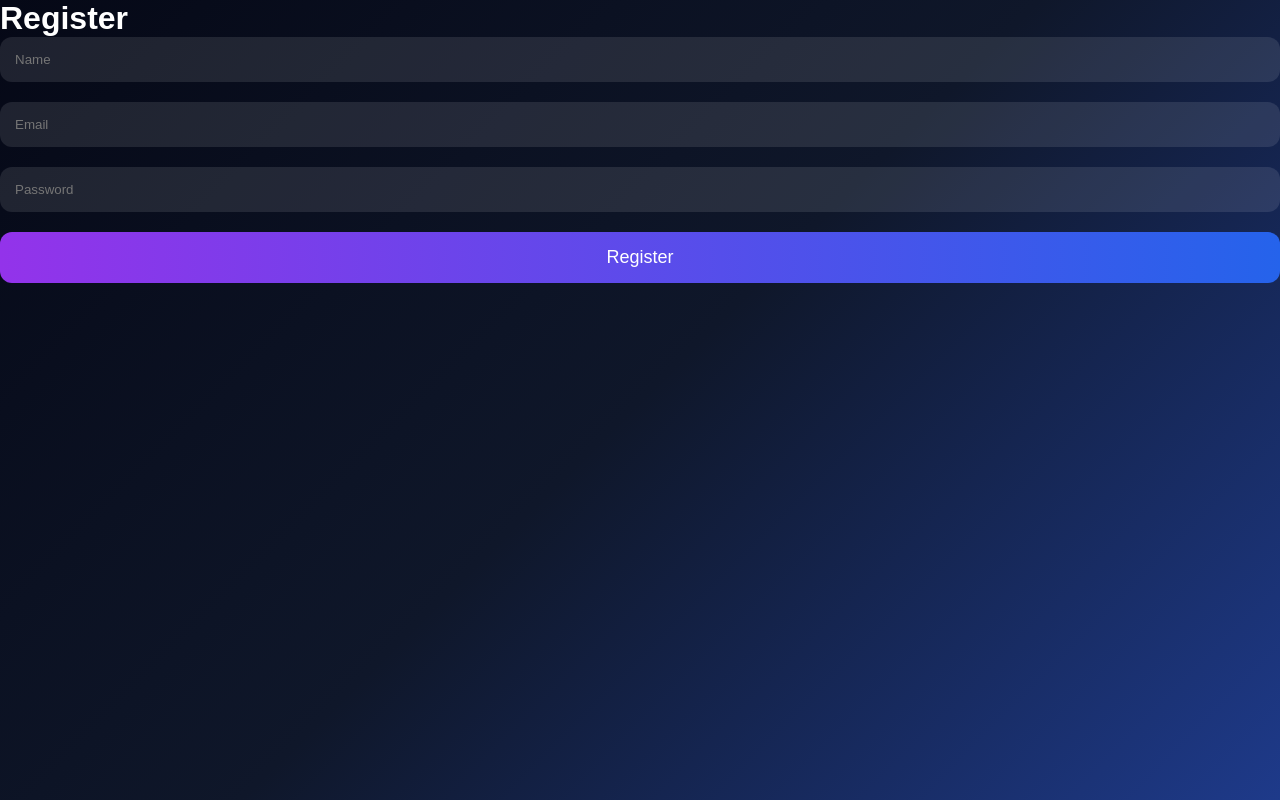
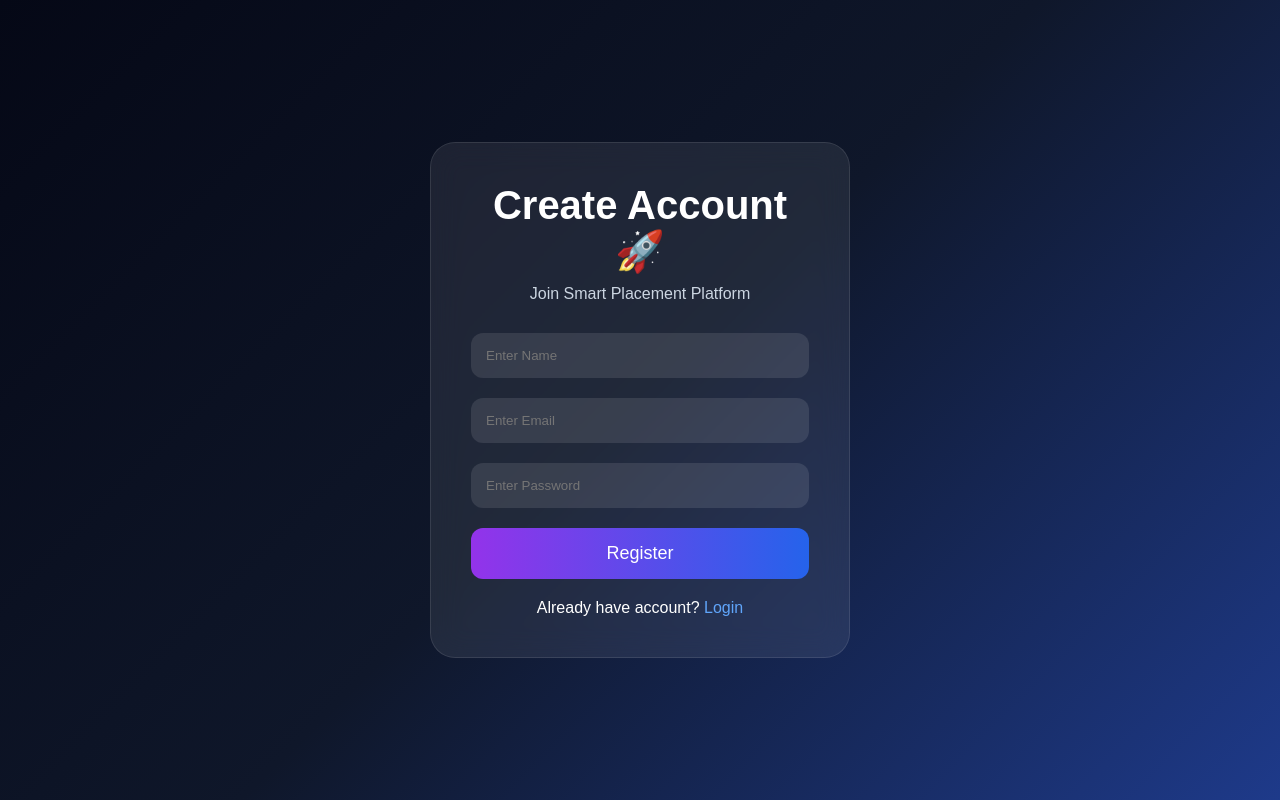
Before and after one commit to riteshml0211-cpu/smart-placement-platform, a Flask app: page /register in a window 1280 px wide. Run offline with Flask 3, Linux system fonts and the light colour scheme.

Commit message:
Update register.html

```diff
--- a/templates/register.html
+++ b/templates/register.html
@@ -2,25 +2,58 @@
 <html>
 <head>
     <title>Register</title>
-    <link rel="stylesheet" href="{{ url_for('static', filename='style.css') }}">
+
+    <link rel="stylesheet"
+    href="{{ url_for('static', filename='style.css') }}">
 </head>
+
 <body>
 
-<div class="container">
+<div class="right" style="width:100%;height:100vh;">
 
-<h1>Register</h1>
+    <div class="login-box">
 
-<form method="POST">
+        <h2>Create Account 🚀</h2>
 
-    <input type="text" name="name" placeholder="Name" required>
+        <p>Join Smart Placement Platform</p>
 
-    <input type="email" name="email" placeholder="Email" required>
+        <form method="POST">
 
-    <input type="password" name="password" placeholder="Password" required>
+            <input
+            type="text"
+            name="name"
+            placeholder="Enter Name"
+            required>
 
-    <button type="submit">Register</button>
+            <input
+            type="email"
+            name="email"
+            placeholder="Enter Email"
+            required>
 
-</form>
+            <input
+            type="password"
+            name="password"
+            placeholder="Enter Password"
+            required>
+
+            <button type="submit">
+                Register
+            </button>
+
+        </form>
+
+        <div class="link">
+
+            Already have account?
+
+            <a href="/login">
+                Login
+            </a>
+
+        </div>
+
+    </div>
 
 </div>
 
```
